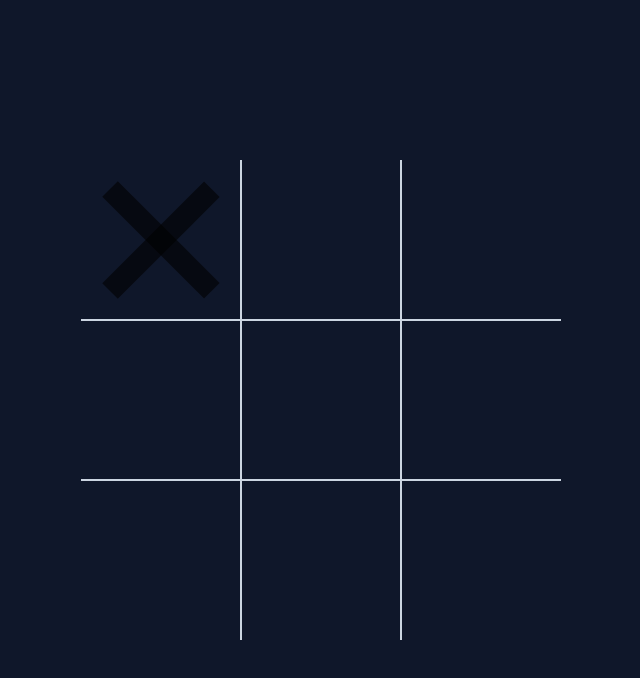
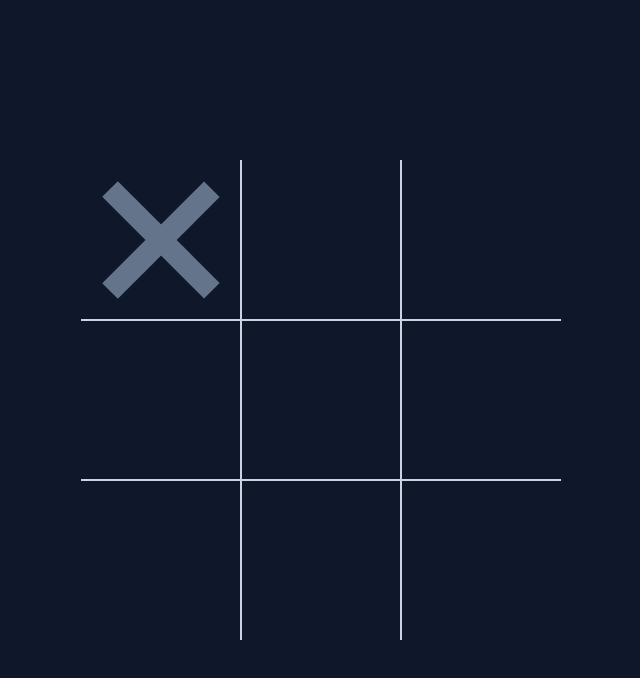
Before and after one commit to al-imam/tic-tac-toe, a React (Vite) app: page / in a window 1280 px wide. In both pictures the pointer is over the element 480 px from the left and 240 px from the top of the page. Shown: the top 678 px of the page, without its empty margins (319-959 px from the left). Built offline with nearby package versions, Linux system fonts and the light colour scheme.

Commit message:
play with colors

```diff
--- a/src/index.css
+++ b/src/index.css
@@ -40,13 +40,13 @@
   .cell.x::before,
   .cell.x::after,
   .cell.circle::before {
-    @apply bg-black;
+    @apply bg-white;
   }
 
   .grid-layout.x .cell:not(.x):not(.circle):hover::before,
   .grid-layout.x .cell:not(.x):not(.circle):hover::after,
   .grid-layout.circle .cell:not(.x):not(.circle):hover::before {
-    @apply bg-black opacity-60;
+    @apply bg-slate-500;
   }
 
   .cell.x::before,
```
